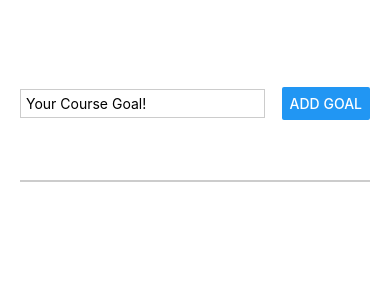
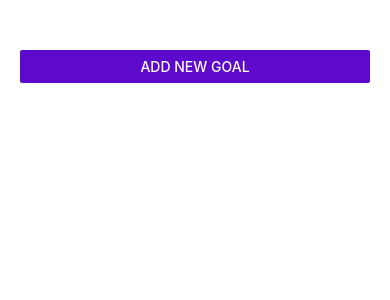
Before and after one commit to KaleabIsDoneWithJava/Goal_List_App-React_Native, a React Native app: screen / in a window 390 px wide. Shown: the top 300 px of the page. Built offline with nearby package versions, Linux system fonts and the light colour scheme.

Commit message:
Adding a Modal Screen

```diff
--- a/App.js
+++ b/App.js
@@ -1,12 +1,16 @@
 import { useState } from "react";
-import { FlatList, StyleSheet, View } from "react-native";
+import { Button, FlatList, StyleSheet, View } from "react-native";
 import GoalInput from "./components/GoalInput";
 
 import GoalItem from "./components/GoalItem";
 
 export default function App() {
   const [courseGoals, setCourseGoals] = useState([]);
+  const [modalIsVisible, setModalIsVisible] = useState(false);
 
+  function startAddGoalHandler() {
+    setModalIsVisible(true);
+  }
   function addGoalHandler(enteredGoalText) {
     //console.log(enteredGoalText);
 
@@ -25,7 +29,13 @@ export default function App() {
 
   return (
     <View style={styles.appContainer}>
-      <GoalInput onAddGoal={addGoalHandler} />
+      <Button
+        title="Add New Goal"
+        color="#5e0acc"
+        onPress={startAddGoalHandler}
+      />
+      <GoalInput visible={modalIsVisible} onAddGoal={addGoalHandler} />
+
 
       <View style={styles.goalsContainer}>
         {/*Flatlist is like ScrollView but with Lazy Loading. It has most props that Scrollview
--- a/components/GoalInput.js
+++ b/components/GoalInput.js
@@ -1,5 +1,5 @@
 import { useState } from "react";
-import { TextInput, StyleSheet, View, Button } from "react-native";
+import { TextInput, StyleSheet, View, Button, Modal } from "react-native";
 
 function GoalInput(props) {
   const [enteredGoalText, setEnteredGoalText] = useState("");
@@ -13,6 +13,8 @@ function GoalInput(props) {
     setEnteredGoalText("");
   }
   return (
+    <Modal visible={props.visible} animationType="fade">
+
       <View style={styles.inputContainer}>
         <TextInput
           style={styles.input}
@@ -20,11 +22,9 @@ function GoalInput(props) {
           onChangeText={goalInputHandler}
           value={enteredGoalText}
         />
-      <Button
-        title="Add Goal"
-        onPress={addGoalHandlerTemp}
-      />
+        <Button title="Add Goal" onPress={addGoalHandlerTemp} />
       </View>
+    </Modal>
   );
 }
 
```
Lines whose indentation alone changed are shown as unchanged.
